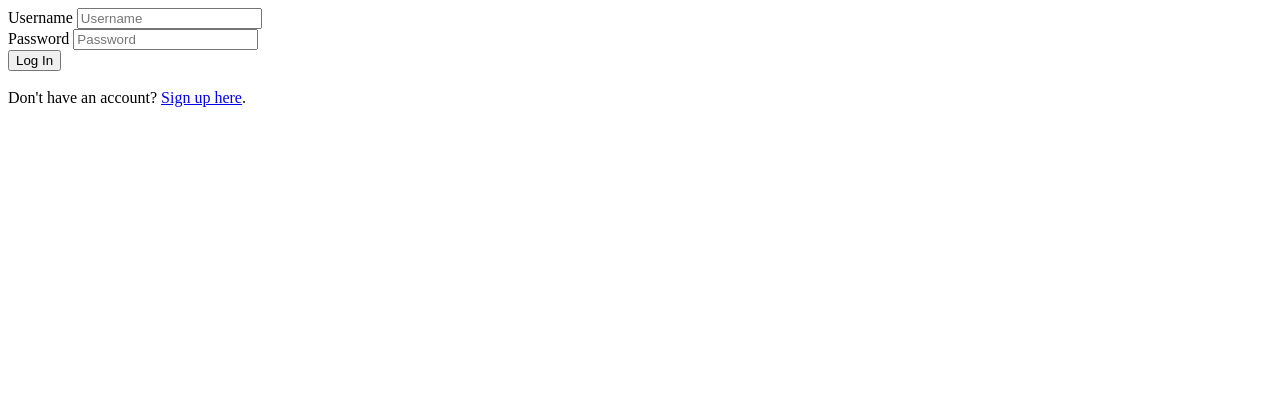
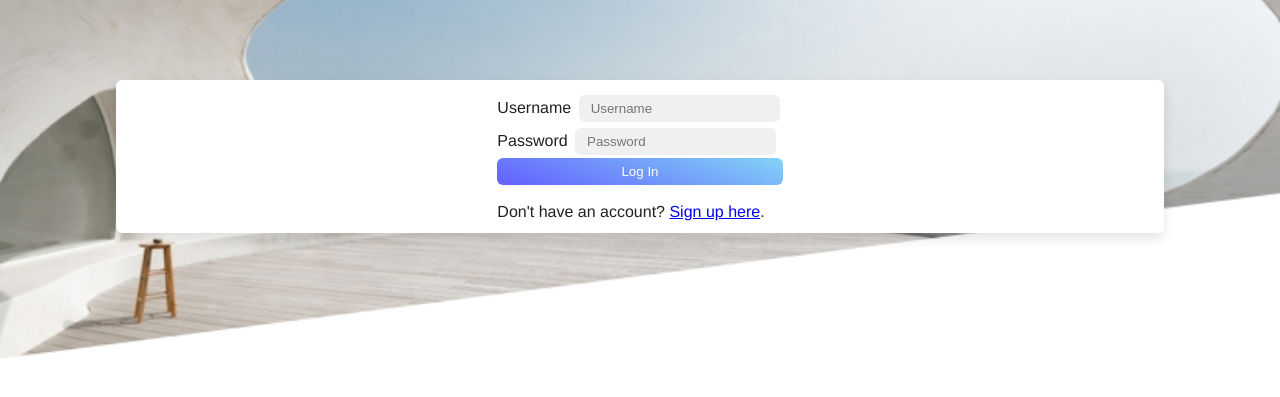
Before and after one commit to lucascassiano/open-architectures, a Flask app: page / in a window 1280 px wide. Shown: the top 397 px of the page. Run offline with Flask 2, Linux system fonts and the light colour scheme.

Commit message:
feat: making network work decently

```diff
--- a/arch_0/reverse-proxy/index.js
+++ b/arch_0/reverse-proxy/index.js
@@ -16,6 +16,9 @@ if (DOCKER) {
     proxy.register('localhost/streamlit/health*', 'http://streamlit-app:8501/healthz');
     proxy.register('localhost/streamlit/stream', 'http://streamlit-app:8501/stream');
     proxy.register('localhost/static', 'http://streamlit-app:8501/static');
+
+    //vue.js
+    proxy.register('localhost/app', 'http://vue-app:8080');
 }
 else {
 
@@ -24,4 +27,7 @@ else {
     proxy.register('localhost/streamlit/static', 'http://localhost:8501/static');
     proxy.register('localhost/streamlit/healthz', 'http://localhost:8501/healthz');
     proxy.register('localhost/streamlit/stream', 'http://localhost:8501/stream');
+
+    //vue.js
+    proxy.register('localhost/app', 'http://localhost:8080');
 }
--- a/arch_0/server/main.py
+++ b/arch_0/server/main.py
@@ -7,7 +7,7 @@ import os
 
 DOCKER = os.getenv('DOCKER')
 
-app = Flask(__name__)
+app = Flask(__name__, static_url_path='/content')
 
 MONGO_USER = "root"
 MONGO_PASSWORD = "password"
--- a/arch_0/server/static/css/style.css
+++ b/arch_0/server/static/css/style.css
@@ -0,0 +1,5 @@
+body,
+html {
+    background: white;
+    font-family: Helvetica, Arial, sans-serif;
+}
--- a/arch_0/server/templates/layout.html
+++ b/arch_0/server/templates/layout.html
@@ -16,11 +16,73 @@
 </head>
 
 <body>
+    <img src="{{ url_for('static', filename='img/cover.png') }}" class="cover" />
 
-    {% block body %}{% endblock %}
+    <div class="card">
+        {% block body %}{% endblock %}
+    </div>
 
     <script src="{{ url_for('static', filename='js/index.js') }}"></script>
 
 </body>
 
+<style>
+    body{
+        background:white;
+        padding: 0;
+        margin:0;
+        display: flex;
+        justify-content: center;
+        align-items: center;
+        font-family: Helvetica, Arial, sans-serif;
+        color: #212121;
+    }
+
+    .cover{
+        position: absolute;
+        width: 100vw;
+        z-index: 1;
+    }
+
+    .card{
+        background:white;
+        position: relative;
+        padding:12px;
+        border-radius: 6px;
+        /* border: solid 1px rgba(0,0,0,0.25); */
+        box-shadow: 0px 6px 12px rgba(0,0,0,0.1);
+        display: flex;
+        justify-content: center;
+        align-items: center;
+        z-index: 2;
+        margin-top: 10vh;
+        width: 80%;
+    }
+
+    input{
+        background: #f0f0f0;
+        border-radius: 6px;
+        border:none;
+        padding: 6px 12px;
+        margin: 3px;
+        /* width: 100%; */
+    }
+
+    button{
+        /* background: #f0f0f0; */
+        border:none;
+        border-radius: 6px;
+        padding: 6px 12px;
+        background: linear-gradient(199.08deg, #64C8F5 0.01%, hsl(241, 100%, 61%) 100.02%);
+        color:white;
+        width: 100%;
+        opacity: 0.8;
+    }
+
+    button:hover{
+        opacity: 1;
+    }
+
+</style>
+
 </html>
```
Also changed, not shown: arch_0/streamlit-app/main.py (+10 -0 lines), arch_0/server/static/img/cover.png (added), arch_0/server/static/img/sloth.jpeg (deleted).
